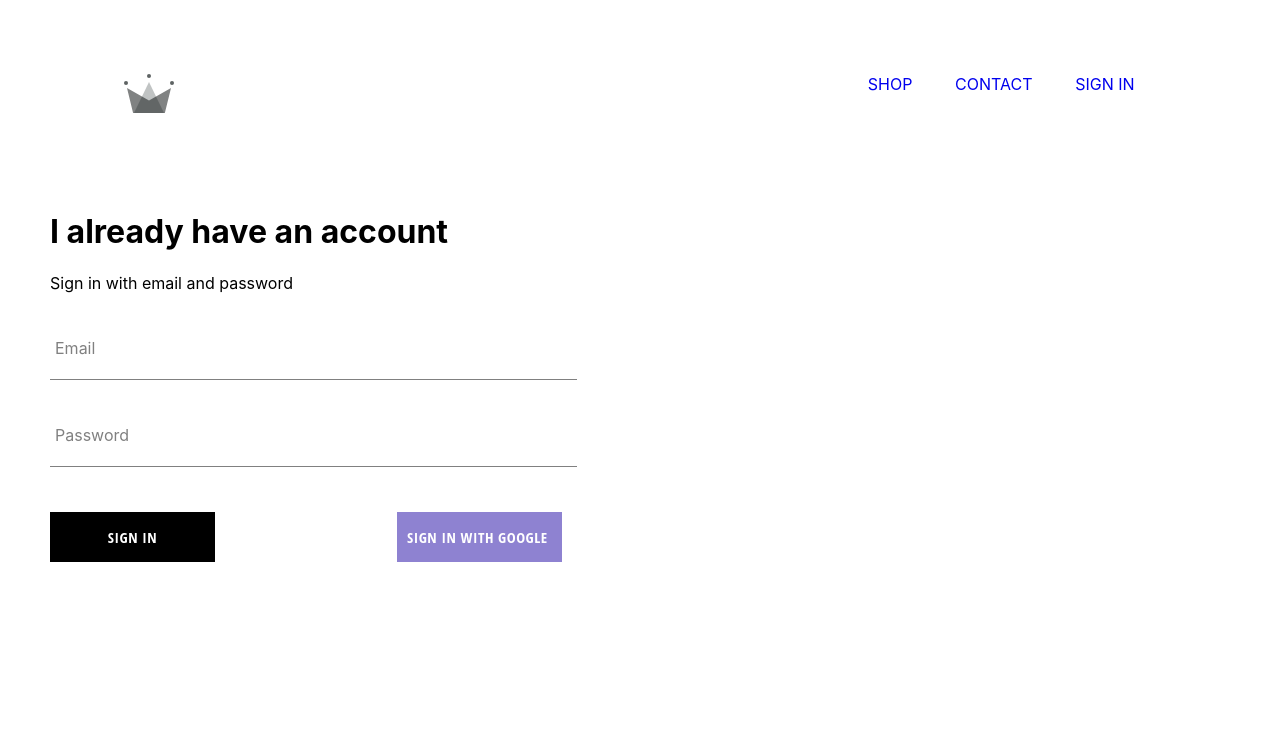
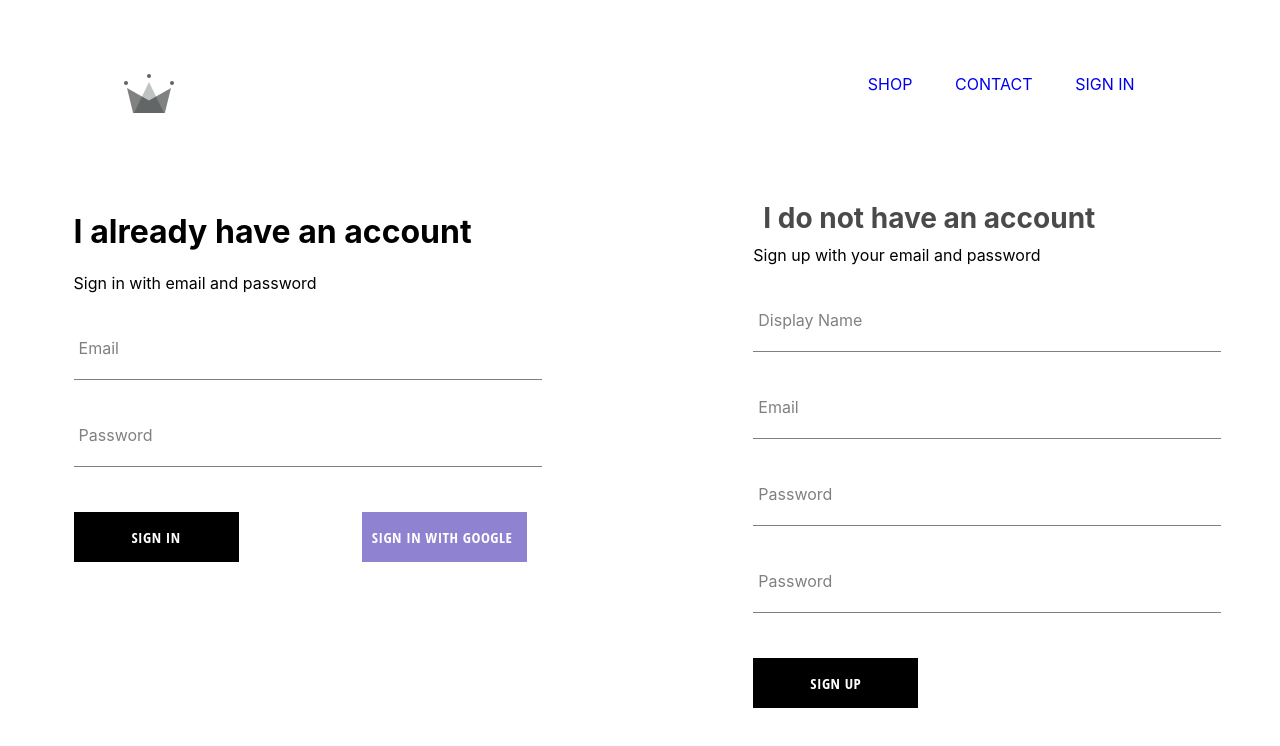
Before and after one commit to PatrickEinstein/Wearmall, a React (Create React App) app: page /signin in a window 1280 px wide. Shown: the top 746 px of the page. Built offline with nearby package versions, Linux system fonts and the light colour scheme; no server answers.

Commit message:
added ability to signup and signin, then store state on app

```diff
--- a/src/components/collectionitems/firebase/firebase.utils.js
+++ b/src/components/collectionitems/firebase/firebase.utils.js
@@ -1,13 +1,25 @@
 //fetch the signInWithGoogle API for sign in and sign out
 
-import { getAuth, signInWithPopup, GoogleAuthProvider,signOut } from "firebase/auth";
-import { initializeApp } from 'firebase/app';
+import {
+  getAuth,
+  signInWithPopup,
+  GoogleAuthProvider,
+  signOut,
+} from "firebase/auth";
+import { initializeApp } from "firebase/app";
 
 //To query the database
-import { getDoc, collection, doc, setDoc, Firestore , getFirestore, addDoc, DocumentReference, CollectionReference } from "firebase/firestore";
+import {
+  getDoc,
+  collection,
+  doc,
+  setDoc,
+  Firestore,
+  getFirestore,
+} from "firebase/firestore";
+
 import { useParams } from "react-router-dom";
 import { useRef } from "react";
-
 
 // TODO: Replace the following with your app's Firebase project configuration
 const firebaseConfig = {
@@ -17,16 +29,16 @@ const firebaseConfig = {
   storageBucket: "project0-9181a.appspot.com",
   messagingSenderId: "305384132747",
   appId: "1:305384132747:web:a9109535c8ae23dfd3c48e",
-    measurementId: "G-V8LGCL8H07"
+  measurementId: "G-V8LGCL8H07",
 };
 // Initialize Firebase
 const app = initializeApp(firebaseConfig);
 
-const db = getFirestore(app);
+export const db = getFirestore(app);
 
 const provider = new GoogleAuthProvider();
 //provider.addScope('https://www.googleapis.com/auth/contacts.readonly');
-provider.setCustomParameters({ prompt: 'select_account' });
+provider.setCustomParameters({ prompt: "select_account" });
 
 // Initialize Firebase Authentication and get a reference to the service
 export const auth = getAuth(app);
@@ -39,8 +51,8 @@ signInWithPopup(auth, provider)
     // The signed-in user info.
     const user = result.user;
     // ...
-
-  }).catch((error) => {
+  })
+  .catch((error) => {
     // Handle Errors here.
     const errorCode = error.code;
     const errorMessage = error.message;
@@ -51,54 +63,45 @@ signInWithPopup(auth, provider)
     // ...
   });
 
-
 signOut(auth)
   .then(() => {
-  // Sign-out successful.
-}).catch((error) => {
-  // An error happened.
+    console.log("signout successful");
+  })
+  .catch((error) => {
+    console.log(error);
   });
-const signInWithGoogle = () => { signInWithPopup(auth, provider) };
+const signInWithGoogle = () => {
+  signInWithPopup(auth, provider);
+};
 
-export const SignOut = () => (signOut(auth));
+export const SignOut = () => signOut(auth);
 
 export default signInWithGoogle;
 
+//To query the database and create a user
 
+export const createUserData = async (userAuth, ...otherdata) => {
+  const userReference = doc(db, `users/${userAuth.uid}`);
+  const userSnapShot = await getDoc(userReference);
 
-//To query the database
-
-export const createUserData = async (userAuth, otherdata) => {
-  if (!userAuth) return;
-
-    const useRef = doc(db, `users/${userAuth.uid}`);
-    const snapShot = await getDoc(useRef);
-    console.log(snapShot.data());
-
-
-    if (snapShot.exists() == false) {
-
-      const { email, displayName , uid } = userAuth;
+  if (userSnapShot.exists() == false) {
+    const { email, displayName, uid } = userAuth;
     const time = new Date();
 
-      const newUser = {
+    const newUserData = {
       displayName,
       email,
       time,
       uid,
-        ...otherdata
+      ...otherdata,
     };
 
     try {
-
-          await setDoc(useRef, newUser);
-          console.log('user successfully added');
-
+      await setDoc(userReference, newUserData);
+      console.log("user successfully added");
     } catch (error) {
-
       console.log(error);
     }
+  }
+  return userReference;
 };
-  return useRef;
-
-};
--- /dev/null
+++ b/src/components/sign-up/signup.css
@@ -0,0 +1,9 @@
+.signup {
+  width: 40%;
+  display: flex;
+  flex-direction: column;
+}
+
+.title {
+  margin: 10px;
+}
--- /dev/null
+++ b/src/components/sign-up/signup.jsx
@@ -0,0 +1,124 @@
+import React from "react";
+import ReactDOM from "react-dom";
+
+import FormInput from "../form/form";
+import Button from "../button/button";
+
+import {
+  createUserData,
+  auth,
+} from "../collectionitems/firebase/firebase.utils";
+
+import "./signup.css";
+
+import {
+  createUserWithEmailAndPassword,
+  signInWithEmailAndPassword,
+} from "firebase/auth";
+
+class SignUp extends React.Component {
+  constructor(props) {
+    super(props);
+
+    this.state = {
+      displayName: "",
+      email: "",
+      password: "",
+      confirmPassword: "",
+    };
+  }
+
+  handleSubmit = async (event) => {
+    event.preventDefault();
+
+    const { displayName, email, password, confirmPassword } = this.state;
+
+    if (password !== confirmPassword) {
+      alert("passwords don't match");
+    }
+
+    try {
+      createUserWithEmailAndPassword()
+        .then((userCredential) => {
+          const user = userCredential.user;
+        })
+
+        .catch((error) => {
+          console.log(error.code);
+          console.log(error.message);
+        });
+
+      const { user } = await createUserWithEmailAndPassword(
+        auth,
+        email,
+        password
+      );
+
+      await createUserData(user, { displayName });
+
+      this.setState({
+        displayName: "",
+        email: "",
+        password: "",
+        confirmPassword: "",
+      });
+    } catch (error) {
+      console.log(error);
+    }
+  };
+
+  handleChange = (event) => {
+    const { name, value } = event.target;
+    this.setState({ [name]: value });
+  };
+
+  render() {
+    const { displayName, email, password, confirmPassword } = this.state;
+    return (
+      <div className="signup">
+        <h1 className="title"> I do not have an account </h1>
+        <span>Sign up with your email and password</span>
+        <form className="signupform" onSubmit={this.handleSubmit}>
+          <FormInput
+            type="text"
+            name="displayName"
+            value={displayName}
+            onChange={this.handleChange}
+            label="Display Name"
+            required
+          />
+
+          <FormInput
+            type="email"
+            name="email"
+            value={email}
+            onChange={this.handleChange}
+            label="Email"
+            required
+          />
+
+          <FormInput
+            type="password"
+            name="password"
+            value={password}
+            onChange={this.handleChange}
+            label="Password"
+            required
+          />
+
+          <FormInput
+            type="password"
+            name="confirmPassword"
+            value={confirmPassword}
+            onChange={this.handleChange}
+            label="Password"
+            required
+          />
+          <Button type="submit" Children="SIGN UP" />
+        </form>
+      </div>
+    );
+  }
+}
+
+export default SignUp;
--- a/src/components/signin/signin.css
+++ b/src/components/signin/signin.css
@@ -1,13 +1,12 @@
-.signin{
-    width: 40vw;
+.signin {
+  width: 40%;
   display: flex;
   flex-direction: column;
 }
 
-
-.google{
+.google {
   background-color: blue;
-    border:0 solid white;
+  border: 0 solid white;
 }
 
 .google {
@@ -21,11 +20,11 @@
   background-color: rgb(142, 130, 209);
   color: white;
   text-transform: uppercase;
-    font-family: 'Open Sans Condensed';
+  font-family: "Open Sans Condensed";
   font-weight: bolder;
   border: none;
   cursor: pointer;
-    display:flex;
+  display: flex;
 }
 
 .google:hover {
@@ -35,7 +34,7 @@
   border-radius: 25px;
 }
 
-  .clicks{
+.clicks {
   display: flex;
   justify-content: space-between;
   align-items: center;
--- a/src/components/signin/signin.jsx
+++ b/src/components/signin/signin.jsx
@@ -1,82 +1,90 @@
-import React from 'react';
-import ReactDOM from 'react-dom';
+import React from "react";
+import ReactDOM from "react-dom";
 
-import './signin.css';
+import "./signin.css";
 
-import FormInput from '../form/form';
+import FormInput from "../form/form";
 
-import Button from '../button/button';
+import Button from "../button/button";
 
-import signInWithGoogle from '../collectionitems/firebase/firebase.utils';
+import signInWithGoogle from "../collectionitems/firebase/firebase.utils";
+import { auth } from "../collectionitems/firebase/firebase.utils";
+import { getAuth, signInWithEmailAndPassword } from "firebase/auth";
 
-class SignIn extends React.Component{
+class SignIn extends React.Component {
   constructor(props) {
     super(props);
     this.state = {
-            email: '',
-            password: '',
+      email: "",
+      password: "",
+    };
+  }
+  handleSubmit = async (event, userAuth) => {
+    event.preventDefault();
+    const { email, password } = this.state;
 
+    try {
+      signInWithEmailAndPassword()
+        .then((userCredential) => {
+          const user = userCredential.user;
+        })
+        .catch((error) => {
+          console.log(error);
+        });
+
+      await signInWithEmailAndPassword(auth, email, password);
+
+      this.setState({ email: "", password: "" });
+    } catch (error) {
+      console.log(error);
+      alert("incorrect password");
     }
-}
-    handleSubmit = (event) => {
-        event.PreventDefaul();
-
-        this.setState({ email: '', password: '' });
-
-
   };
-
 
   handleChange = (event) => {
     const { name, value } = event.target;
     this.setState({ [name]: value });
   };
 
-
   render() {
     return (
-           <div className='signin'>
-                <h1> I already have an account  </h1>
+      <div className="signin">
+        <h1> I already have an account </h1>
         <span> Sign in with email and password </span>
 
         <form onSubmit={this.handleSubmit}>
-
           <FormInput
-                        type='email'
-                        name='email'
+            type="email"
+            name="email"
             value={this.state.email}
             required
             handleChange={this.handleChange}
-                        label='Email'
+            label="Email"
           />
 
-
-
           <FormInput
-                        type='password'
-                        name='password'
+            type="password"
+            name="password"
             value={this.state.password}
             required
             handleChange={this.handleChange}
-                        label='Password'
+            label="Password"
           />
 
-                    <div className='clicks'>
-                        <Button type='submit' Children='Sign in'></Button>
-                        <Button className='google' onClick={signInWithGoogle} Children=' Sign In With Google'> {' '}{''}</Button>
+          <div className="clicks">
+            <Button type="submit" Children="Sign in" />
+
+            <Button
+              className="google"
+              onClick={signInWithGoogle}
+              Children=" Sign In With Google"
+            />
           </div>
-
-
         </form>
-
-
       </div>
-
-
-        )
+    );
+  }
 }
 
-}
-
-
 export default SignIn;
+//Verygood123
--- a/src/pages/sing-in-and-sign-up/sign-in-and-sign-up.css
+++ b/src/pages/sing-in-and-sign-up/sign-in-and-sign-up.css
@@ -0,0 +1,6 @@
+.signinandup {
+  width: auto;
+  display: flex;
+  justify-content: space-between;
+  margin: 2%;
+}
--- a/src/pages/sing-in-and-sign-up/sign-in-and-sign-up.jsx
+++ b/src/pages/sing-in-and-sign-up/sign-in-and-sign-up.jsx
@@ -1,13 +1,14 @@
-import React from 'react';
-import ReactDOM from 'react-dom';
-import './sign-in-and-sign-up.css';
-import SignIn from '../../components/signin/signin';
-
+import React from "react";
+import ReactDOM from "react-dom";
+import "./sign-in-and-sign-up.css";
+import SignIn from "../../components/signin/signin";
+import SignUp from "../../components/sign-up/signup";
 
 const SignInSignUp = () => (
-
-    <div> <SignIn/> </div>
+  <div className="signinandup">
+    <SignIn />
+    <SignUp />
+  </div>
 );
 
-
 export default SignInSignUp;
```
Also changed, not shown: src/App.js (+86 -59 lines), src/components/user/user.jsx (+51 -0 lines). Lines whose indentation alone changed are shown as unchanged.
